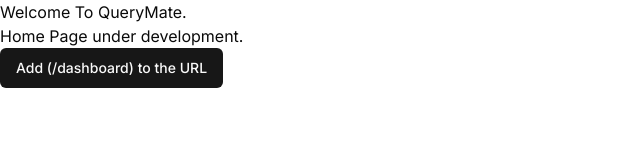
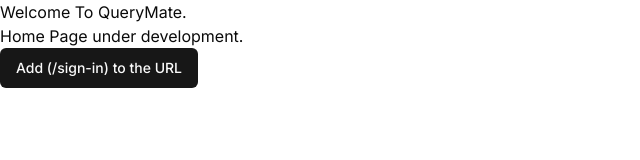
Before and after one commit to rajveerkhanduja/QueryMate2.0, a Next.js app: page / in a window 1280 px wide. Shown: the top 160 px of the page, without its empty margins (0-640 px from the left). Built offline with nearby package versions, Linux system fonts and the light colour scheme.

Commit message:
Update page.js

```diff
--- a/app/page.js
+++ b/app/page.js
@@ -5,7 +5,7 @@
   return (
     <div>
       <h2>Welcome To QueryMate.<br/>Home Page under development.</h2>
-      <Button>Add (/dashboard) to the URL</Button>
+      <Button>Add (/sign-in) to the URL</Button>
     </div>
   );
 }
```
